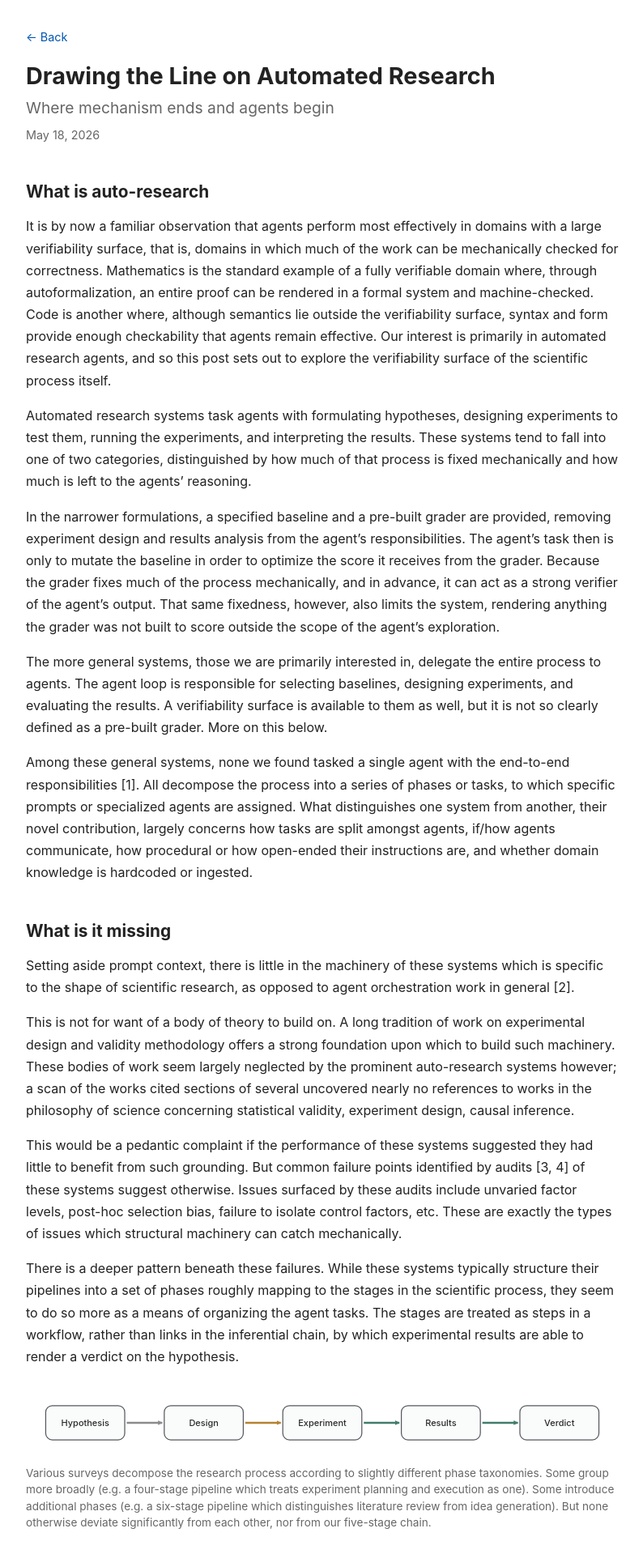
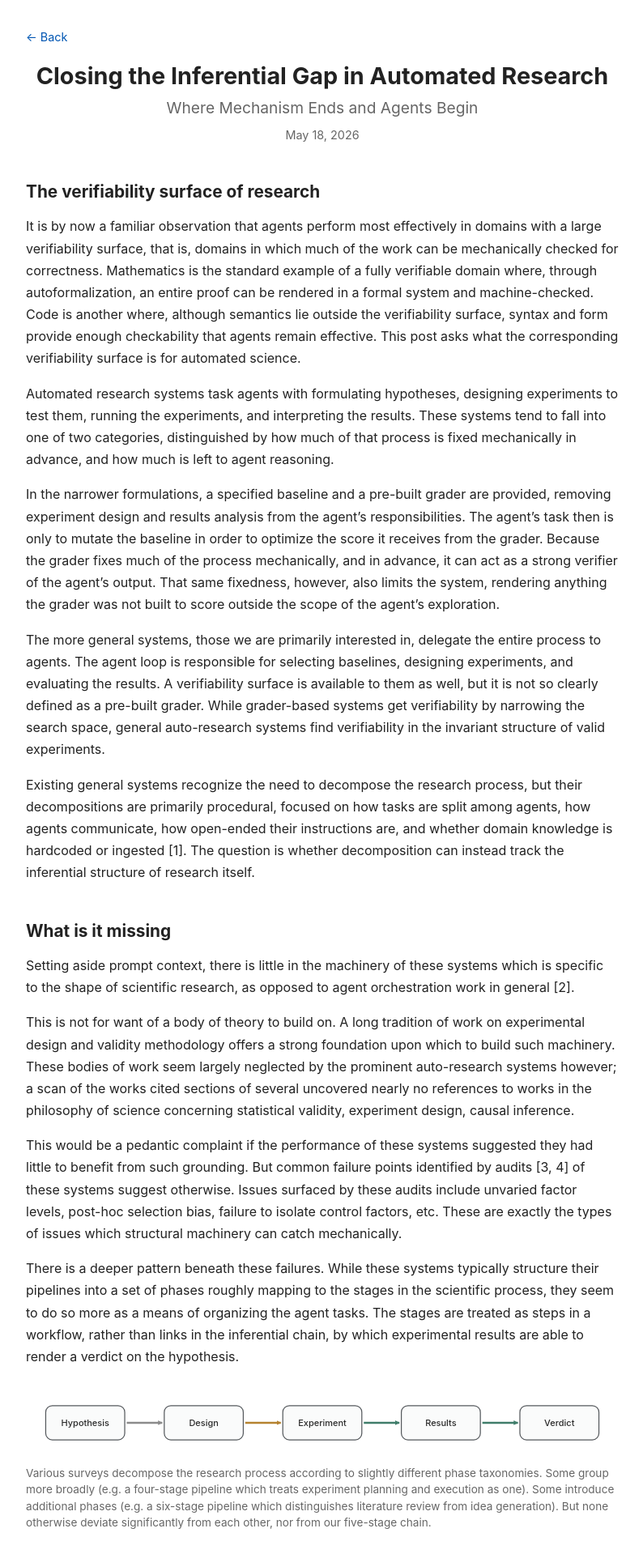
Before and after one commit to henry-eigen/henry-eigen.github.io, a Jekyll site: the page built from _posts/2026-05-18-where-agents-belong.md, in a window 1280 px wide. Shown: the top 1919 px of the page at 81% size, without its empty margins (242-1036 px from the left). Built offline with Jekyll 4.4.1, drawn with Linux system fonts in a browser that asks for light colours; some of the changed text lies outside the part shown.

Commit message:
Center post headers, show post descriptions on the home page, and retitle and revise the three posts
Co-Authored-By: Claude Opus 4.7 (1M context) <noreply@anthropic.com>

```diff
--- a/_layouts/default.html
+++ b/_layouts/default.html
@@ -62,6 +62,7 @@
     pre code { background: none; padding: 0; }
     .post-meta { color: var(--muted); font-size: 0.9rem; margin-bottom: 2rem; }
     .post-subtitle { font-size: 1.2rem; font-weight: 400; color: var(--muted); line-height: 1.35; margin-bottom: 0.5rem; }
+    .post-header { text-align: center; }
     .blog-figure-row { display: flex; gap: 1rem; align-items: flex-start; margin: 1.5rem 0; }
     .blog-figure-row img { flex: 1; min-width: 0; margin: 0; }
     @media (max-width: 600px) { .blog-figure-row { flex-direction: column; } }
@@ -70,6 +71,7 @@
     .post-list { list-style: none; padding: 0; }
     .post-list li { margin-bottom: 1.5rem; }
     .post-list .date { color: var(--muted); font-size: 0.85rem; }
+    .post-list .description { color: var(--muted); font-size: 0.9rem; line-height: 1.5; margin: 0.3rem 0 0; }
     hr { border: none; border-top: 1px solid var(--border); margin: 2rem 0; }
   </style>
 </head>
--- a/_layouts/post.html
+++ b/_layouts/post.html
@@ -3,8 +3,10 @@ layout: default
 ---
 <article>
   <a href="/" style="font-size: 0.9rem;">&larr; Back</a>
-  <h1 style="margin-top: 1rem;">{{ page.title }}</h1>
-  {% if page.subtitle %}<p class="post-subtitle">{{ page.subtitle }}</p>{% endif %}
-  <div class="post-meta">{{ page.date | date: "%B %-d, %Y" }}</div>
+  <div class="post-header">
+    <h1 style="margin-top: 1rem;">{{ page.title }}</h1>
+    {% if page.subtitle %}<p class="post-subtitle">{{ page.subtitle }}</p>{% endif %}
+    <div class="post-meta">{{ page.date | date: "%B %-d, %Y" }}</div>
+  </div>
   {{ content }}
 </article>
--- a/_posts/2026-05-18-where-agents-belong.md
+++ b/_posts/2026-05-18-where-agents-belong.md
@@ -1,22 +1,22 @@
 ---
 layout: post
-title: "Drawing the Line on Automated Research"
-subtitle: "Where mechanism ends and agents begin"
+title: "Closing the Inferential Gap in Automated Research"
+subtitle: "Where Mechanism Ends and Agents Begin"
 date: 2026-05-18
-description: "Automated research systems are built by intuition and mimicry, not from the theory of experimental validity. Walking the inferential chain of an experiment link by link, this post locates where mechanical checking ends and agent reasoning must begin."
+description: "Automated research systems need more than better agent orchestration. Here, we argue that their reliability depends on where the research process can be made mechanically checkable, and what machinery can be built into the systems to take advantage."
 ---
 
-## What is auto-research
+## The verifiability surface of research
 
-It is by now a familiar observation that agents perform most effectively in domains with a large verifiability surface, that is, domains in which much of the work can be mechanically checked for correctness. Mathematics is the standard example of a fully verifiable domain where, through autoformalization, an entire proof can be rendered in a formal system and machine-checked. Code is another where, although semantics lie outside the verifiability surface, syntax and form provide enough checkability that agents remain effective. Our interest is primarily in automated research agents, and so this post sets out to explore the verifiability surface of the scientific process itself.
+It is by now a familiar observation that agents perform most effectively in domains with a large verifiability surface, that is, domains in which much of the work can be mechanically checked for correctness. Mathematics is the standard example of a fully verifiable domain where, through autoformalization, an entire proof can be rendered in a formal system and machine-checked. Code is another where, although semantics lie outside the verifiability surface, syntax and form provide enough checkability that agents remain effective. This post asks what the corresponding verifiability surface is for automated science.
 
-Automated research systems task agents with formulating hypotheses, designing experiments to test them, running the experiments, and interpreting the results. These systems tend to fall into one of two categories, distinguished by how much of that process is fixed mechanically and how much is left to the agents' reasoning.
+Automated research systems task agents with formulating hypotheses, designing experiments to test them, running the experiments, and interpreting the results. These systems tend to fall into one of two categories, distinguished by how much of that process is fixed mechanically in advance, and how much is left to agent reasoning.
 
 In the narrower formulations, a specified baseline and a pre-built grader are provided, removing experiment design and results analysis from the agent's responsibilities. The agent's task then is only to mutate the baseline in order to optimize the score it receives from the grader. Because the grader fixes much of the process mechanically, and in advance, it can act as a strong verifier of the agent’s output. That same fixedness, however, also limits the system, rendering anything the grader was not built to score outside the scope of the agent's exploration.
 
-The more general systems, those we are primarily interested in, delegate the entire process to agents. The agent loop is responsible for selecting baselines, designing experiments, and evaluating the results. A verifiability surface is available to them as well, but it is not so clearly defined as a pre-built grader. More on this below.
+The more general systems, those we are primarily interested in, delegate the entire process to agents. The agent loop is responsible for selecting baselines, designing experiments, and evaluating the results. A verifiability surface is available to them as well, but it is not so clearly defined as a pre-built grader. While grader-based systems get verifiability by narrowing the search space, general auto-research systems find verifiability in the invariant structure of valid experiments.
 
-Among these general systems, none we found tasked a single agent with the end-to-end responsibilities [1]. All decompose the process into a series of phases or tasks, to which specific prompts or specialized agents are assigned. What distinguishes one system from another, their novel contribution, largely concerns how tasks are split amongst agents, if/how agents communicate, how procedural or how open-ended their instructions are, and whether domain knowledge is hardcoded or ingested.
+Existing general systems recognize the need to decompose the research process, but their decompositions are primarily procedural, focused on how tasks are split among agents, how agents communicate, how open-ended their instructions are, and whether domain knowledge is hardcoded or ingested [1]. The question is whether decomposition can instead track the inferential structure of research itself.
 
 
 ## What is it missing
--- a/index.html
+++ b/index.html
@@ -7,6 +7,7 @@ layout: default
     <span class="date">{{ post.date | date: "%B %-d, %Y" }}</span>
     <br>
     <a href="{{ post.url }}">{{ post.title }}</a>
+    {% if post.description %}<p class="description">{{ post.description }}</p>{% endif %}
   </li>
   {% endfor %}
 </ul>
```
Also changed, not shown: other parts of _posts/2026-05-18-where-agents-belong.md (+1 -1 lines), _posts/2026-04-08-formalized-grounding.md (+1 -1 lines), _posts/2026-05-13-how-yaarp-works.md (+2 -2 lines).
